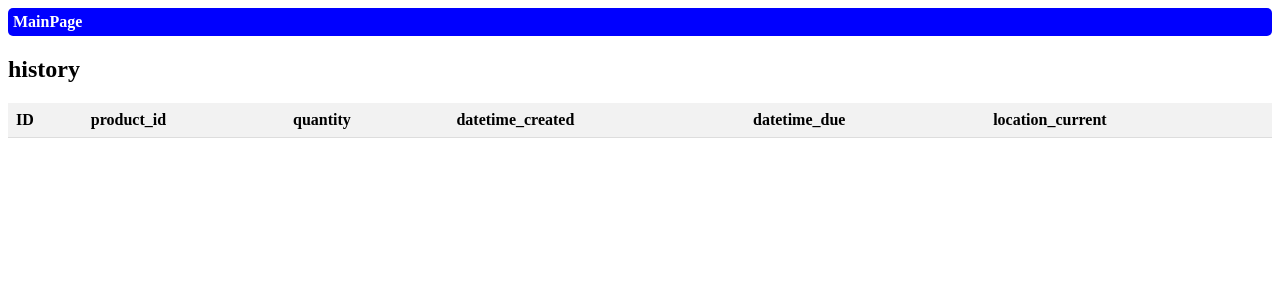
After one commit to zzaizzai/fastapi-operations-management, a FastAPI app: template app/products/templates/view_history.html in a window 1280 px wide. The commit adds this page. Shown: the top 300 px of the page. Run offline with FastAPI, Linux system fonts and the light colour scheme; the template is opened without the code that fills it, so the values that code supplies are empty.

Commit message:
history base

```diff
--- /dev/null
+++ b/app/products/templates/view_history.html
@@ -0,0 +1,67 @@
+{% extends "layout.html" %}
+
+{% block content %}
+<style>
+    /* 스타일링을 위한 CSS 코드 */
+    table {
+        width: 100%;
+        border-collapse: collapse;
+    }
+
+    th, td {
+        padding: 8px;
+        text-align: left;
+        border-bottom: 1px solid #ddd;
+    }
+
+    th {
+        background-color: #f2f2f2;
+    }
+
+    tr:hover {
+        background-color: #f5f5f5;
+    }
+
+    .anchor-highlight {
+        font-weight: bold;
+        color: blue;
+    }
+
+    a {
+        text-decoration: none;
+    }
+
+</style>
+
+
+<h2>history</h2>
+
+<table>
+    <thead>
+        <tr>
+            <th>ID</th>
+            <th>product_id</th>
+            <th>quantity</th>
+            <th>datetime_created</th>
+            <th>datetime_due</th>
+            <th>location_current</th>
+        </tr>
+    </thead>
+    <tbody>
+        {% if histories %}
+            {% for history in histories %}
+                <tr>
+                    <td>{{ history.id }}</td>
+                    <td>{{ history.product_id }}</td>
+                    <td>{{ history.quantity }}</td>
+                    <td>{{ history.datetime_created }}</td>
+                    <td>{{ history.datetime_due }}</td>
+                    <td>{{ history.location_current }}</td>
+                </tr>
+            {% endfor %}
+        {% endif %}
+    </tbody>
+</table>
+
+
+{% endblock %}
```
Also changed, not shown: app/parts/templates/part_model_detail.html (added, +68 -0 lines), app/products/endpoints.py (+21 -2 lines), app/products/model.py (+14 -0 lines), app/products/templates/index.html (+6 -1 lines), app/products/templates/make_product_orders.html (added, +10 -0 lines), init_database.py (+16 -1 lines).
